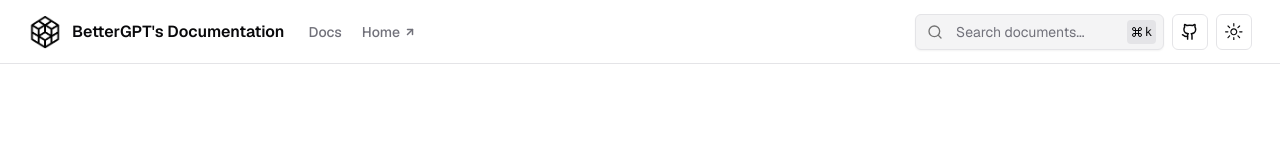
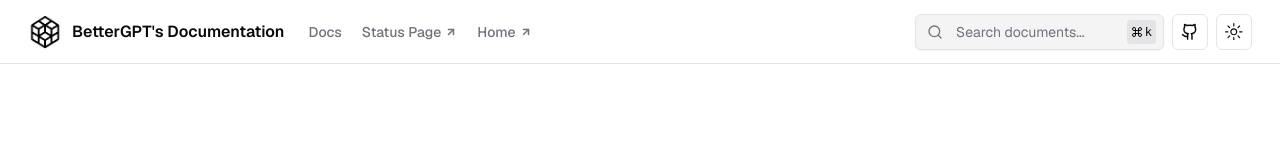
Before and after one commit to michaelwlt/bettergpt-docs, a Next.js app: page / in a window 1280 px wide. Shown: the top 160 px of the page. Built offline with nearby package versions, Linux system fonts and the light colour scheme.

Commit message:
Clean up

```diff
--- a/settings/navigation.tsx
+++ b/settings/navigation.tsx
@@ -4,6 +4,11 @@ export const Navigations = [
   {
     title: "Docs",
     href: `/docs${PageRoutes[0].href}`,
+  },
+  {
+    title: "Status Page",
+    href: "https://stats.uptimerobot.com/MgzZgSuQLY",
+    external: true,
   },
   {
     title: "Home",
--- a/settings/settings.ts
+++ b/settings/settings.ts
@@ -18,6 +18,6 @@ export const branding = false;
 export const rightsidebar = true;
 export const feedbackedit = true;
 export const tableofcontent = true;
-export const totopscroll = true;
+export const totopscroll = false;
 
 export const loadfromgithub = false;
```
Also changed, not shown: 19 other files (tests, documents, lock files or other folders).
